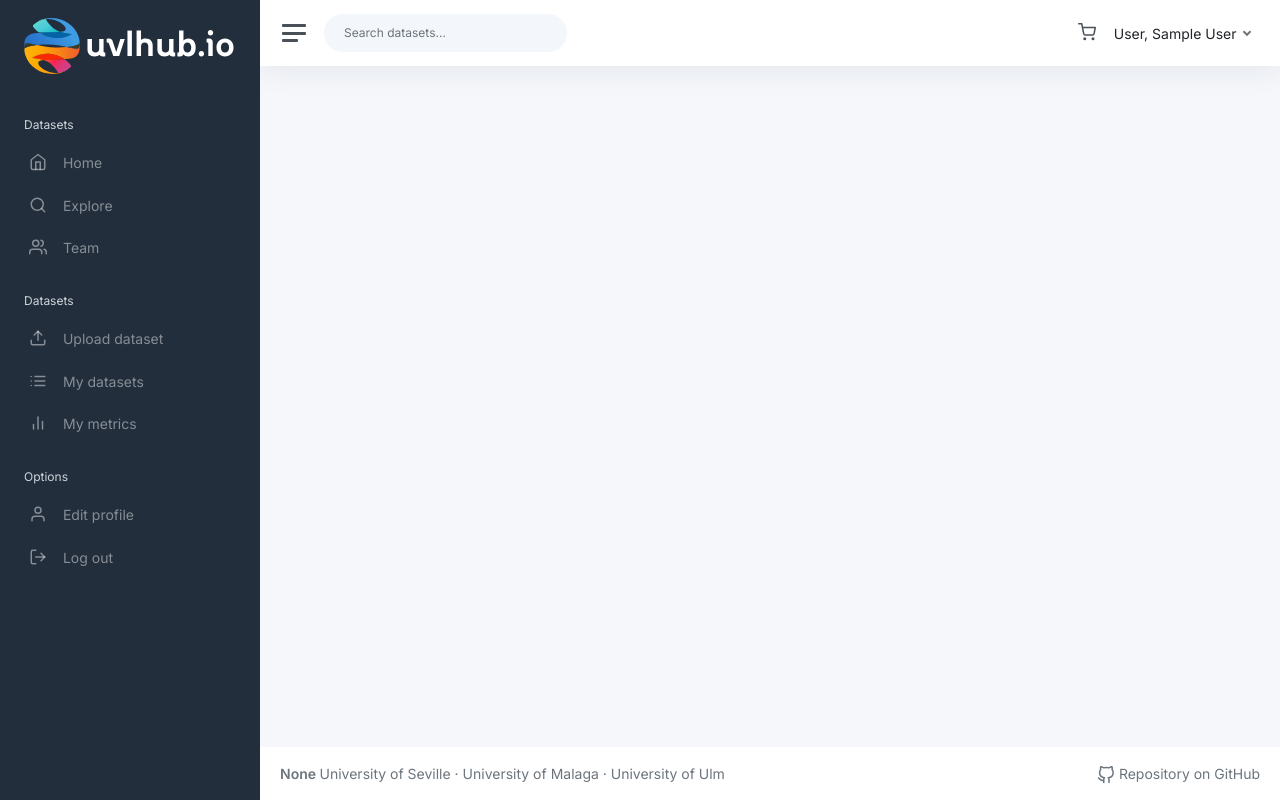
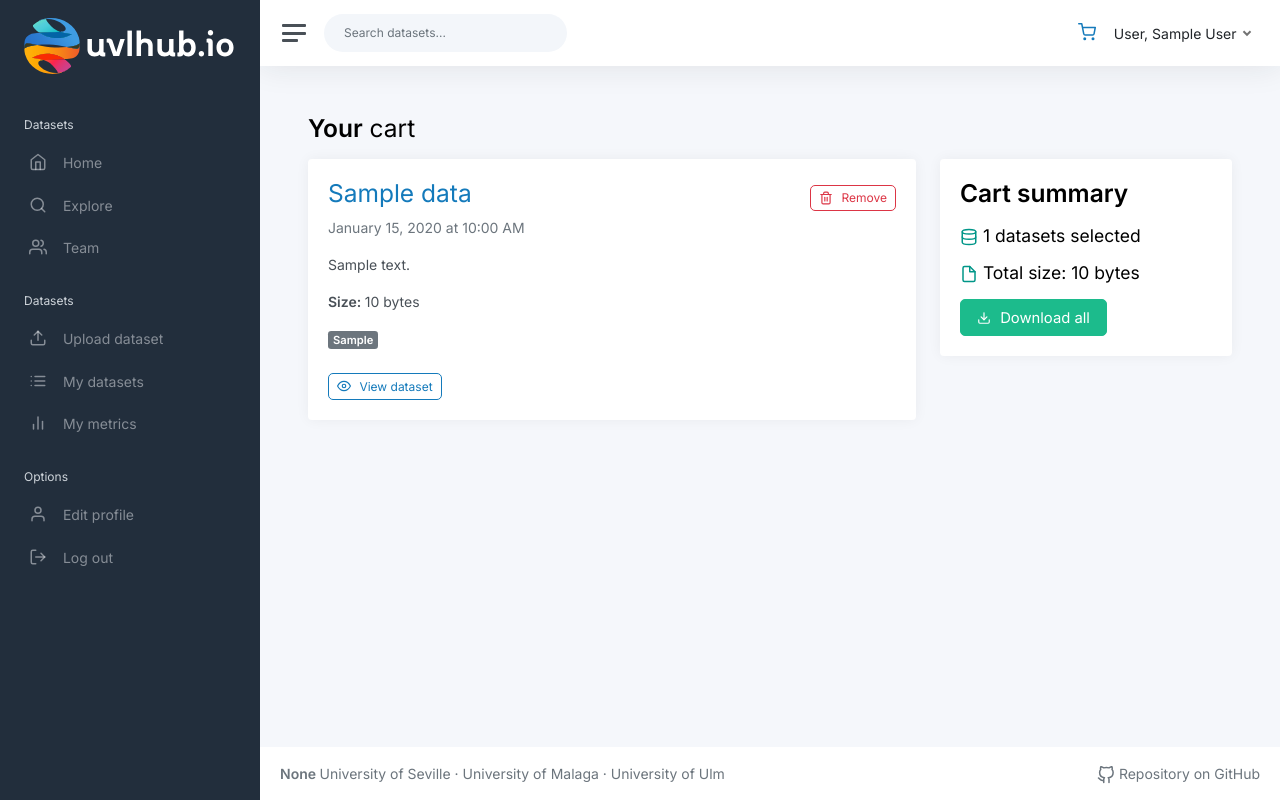
Before and after one commit to EGC-FoodHub/foodhub, a Flask app: page /shopping_cart in a window 1280 px wide. Run offline with Flask 3, Linux system fonts and the light colour scheme; a user stored in the database is signed in; tables that the repository leaves empty hold one stand-in row (values such as "Sample post"); parts of the project's set-up code (start-up, migrations or seed data) failed here and were passed over; some libraries are stand-ins or nearby versions.

Commit message:
feat: :sparkles: Add shopping cart view and removing items from it functionality
Co-authored-by: Alejandro González Macías <Ultimate88x@users.noreply.github.com>

```diff
--- a/app/modules/shopping_cart/models.py
+++ b/app/modules/shopping_cart/models.py
@@ -11,3 +11,12 @@ class ShoppingCart(db.Model):
 
     def __repr__(self):
         return f'Shoppingcart<{self.id}>'
+
+    def get_total_amount_from_file_sizes_for_human(self):
+        from app.modules.dataset.services import SizeService
+
+        sum = 0
+        for data_set in self.data_sets:
+            sum += data_set.get_file_total_size()
+
+        return SizeService().get_human_readable_size(sum)
--- a/app/modules/shopping_cart/repositories.py
+++ b/app/modules/shopping_cart/repositories.py
@@ -8,3 +8,6 @@ class ShoppingCartRepository(BaseRepository):
 
     def get_by_user(self, user_id):
         return ShoppingCart.query.filter_by(user_id=user_id).first()
+
+    def get_all_datasets_from_cart(self, user_id):
+        return ShoppingCart.query.filter_by(user_id=user_id).first().data_sets
--- a/app/modules/shopping_cart/routes.py
+++ b/app/modules/shopping_cart/routes.py
@@ -10,23 +10,22 @@ shopping_cart_service = ShoppingCartService()
 dataset_service = DataSetService()
 
 @shopping_cart_bp.route('/shopping_cart', methods=['GET'])
-def index():
-    return render_template('shopping_cart/index.html')
-
-@shopping_cart_bp.route('/shopping_cart/user', methods=['GET'])
 @login_required
 def get_shopping_cart_from_current_user():
     cart = shopping_cart_service.get_by_user(current_user.id)
+
     return render_template('shopping_cart/index.html', cart=cart)
 
 @shopping_cart_bp.route('/shopping_cart/add/<int:dataset_id>', methods=['GET', 'POST'])
 @login_required
 def add_dataset_to_cart(dataset_id):
     shopping_cart_service.add_to_cart(current_user.id, dataset_id)
-    return render_template('shopping_cart/index.html')
+    cart = shopping_cart_service.get_by_user(current_user.id)
+    return redirect(request.referrer or '/')
 
 @shopping_cart_bp.route('/shopping_cart/remove/<int:dataset_id>', methods=['GET', 'POST'])
 @login_required
 def remove_dataset_from_cart(dataset_id):
     shopping_cart_service.remove_from_cart(current_user.id, dataset_id)
-    return render_template('shopping_cart/index.html')
+    cart = shopping_cart_service.get_by_user(current_user.id)
+    return render_template('shopping_cart/index.html', cart=cart)
--- a/app/modules/shopping_cart/services.py
+++ b/app/modules/shopping_cart/services.py
@@ -27,9 +27,11 @@ class ShoppingCartService(BaseService):
         cart.data_sets.append(dataset)
         self.repository.session.commit()
 
-
     def remove_from_cart(self, user_id, dataset_id):
         cart = self.get_by_user(user_id)
-        dataset = self.repository.get_by_id(dataset_id)
+        dataset = self.dataset_repository.get_by_id(dataset_id)
         cart.data_sets.remove(dataset)
         self.repository.session.commit()
+
+    def get_all_datasets_from_cart(self, user_id):
+        self.repository.get_all_datasets_from_cart(user_id)
--- a/app/modules/shopping_cart/templates/shopping_cart/index.html
+++ b/app/modules/shopping_cart/templates/shopping_cart/index.html
@@ -1,11 +1,113 @@
 {% extends "base_template.html" %}
 
-{% block title %}View shopping_cart{% endblock %}
+{% block title %}Shopping cart{% endblock %}
 
 {% block content %}
+
+<h1 class="h2 mb-3">
+    <b>Your</b> cart
+</h1>
+
+<div class="row">
+
+    <div class="col-xl-8 col-lg-12 col-md-12 col-sm-12">
+
+        {% if cart.data_sets|length == 0 %}
+            <div class="card">
+                <div class="card-body">
+                    <p>Your cart is empty.</p>
+                    <a href="/explore" class="btn btn-primary">
+                        <i data-feather="search" class="center-button-icon"></i>
+                        Explore datasets
+                    </a>
+                </div>
+            </div>
+        {% else %}
+
+            {% for dataset in cart.data_sets %}
+                <div class="card mb-3">
+                    <div class="card-body">
+
+                        <div class="d-flex align-items-center justify-content-between">
+                            <h2>
+                                <a href="{{ dataset.get_uvlhub_doi() }}">
+                                    {{ dataset.ds_meta_data.title }}
+                                </a>
+                            </h2>
+                            <a href="/shopping_cart/remove/{{ dataset.id }}"
+                               class="btn btn-outline-danger btn-sm"
+                               style="border-radius: 5px;">
+                                <i data-feather="trash-2" class="center-button-icon"></i>
+                                Remove
+                            </a>
+                        </div>
+
+                        <p class="text-secondary">
+                            {{ dataset.created_at.strftime('%B %d, %Y at %I:%M %p') }}
+                        </p>
+
+                        <p>{{ dataset.ds_meta_data.description }}</p>
+
+                        <p> <strong> Size: </strong> {{ dataset.get_file_total_size_for_human() }} </p>
+
+                        <div class="mt-3">
+                            {% for tag in dataset.ds_meta_data.tags.split(',') %}
+                                <span class="badge bg-secondary">{{ tag.strip() }}</span>
+                            {% endfor %}
+                        </div>
+
+
+
+
+                        <div class="mt-4">
+                            <a href="{{ dataset.get_uvlhub_doi() }}"
+                               class="btn btn-outline-primary btn-sm"
+                               style="border-radius: 5px;">
+                                <i data-feather="eye" class="center-button-icon"></i>
+                                View dataset
+                            </a>
+                        </div>
+
+                    </div>
+                </div>
+            {% endfor %}
+
+        {% endif %}
+
+    </div>
+
+    <div class="col-xl-4 col-lg-12 col-md-12 col-sm-12">
+
+        <div class="card">
+            <div class="card-body">
+
+                <h2><b>Cart summary</b></h2>
+
+                <h4 class="h4 mt-3">
+                    <i data-feather="database" class="align-middle mr-2 stats-color"></i>
+                    {{ cart.data_sets|length }} datasets selected
+                </h4>
+
+                <h4 class="h4 mt-3">
+                    <i data-feather="file" class="align-middle mr-2 stats-color"></i>
+                    Total size:
+                    {{ cart.get_total_amount_from_file_sizes_for_human() }}
+                </h4>
+
+                <a href="/checkout" class="btn btn-success btn-lg mt-2" style="border-radius: 5px;">
+                    <i data-feather="download" class="center-button-icon"></i>
+                    Download all
+                </a>
+
+            </div>
+        </div>
+
+    </div>
+
+</div>
 
 {% endblock %}
 
 {% block scripts %}
-    <script src="{{ url_for('shopping_cart.scripts') }}"></script>
+    <script src="{{ url_for('public.scripts') }}"></script>
 {% endblock %}
--- a/app/templates/base_template.html
+++ b/app/templates/base_template.html
@@ -180,7 +180,9 @@ chico sundermann">
                         {% else %}
                         <div style="display: flex;">
                             <div style="margin-right: 10px; margin-bottom: 5px; align-self: center;">
-                                <i data-feather="shopping-cart"></i>
+                                <a href="{{ url_for('shopping_cart.get_shopping_cart_from_current_user') }}">
+                                    <i data-feather="shopping-cart"></i>
+                                </a>
                             </div>
 
                             <div>
```
